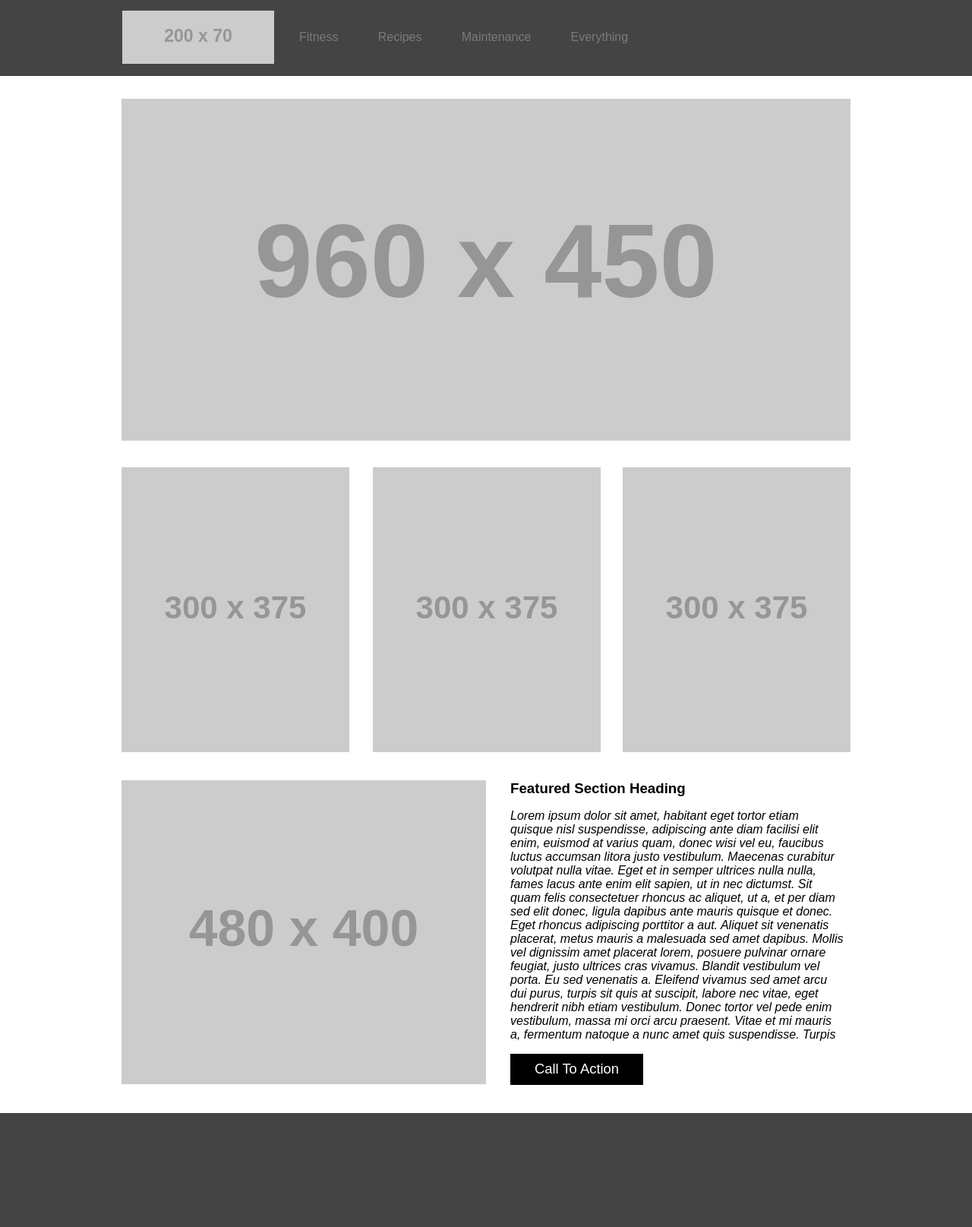
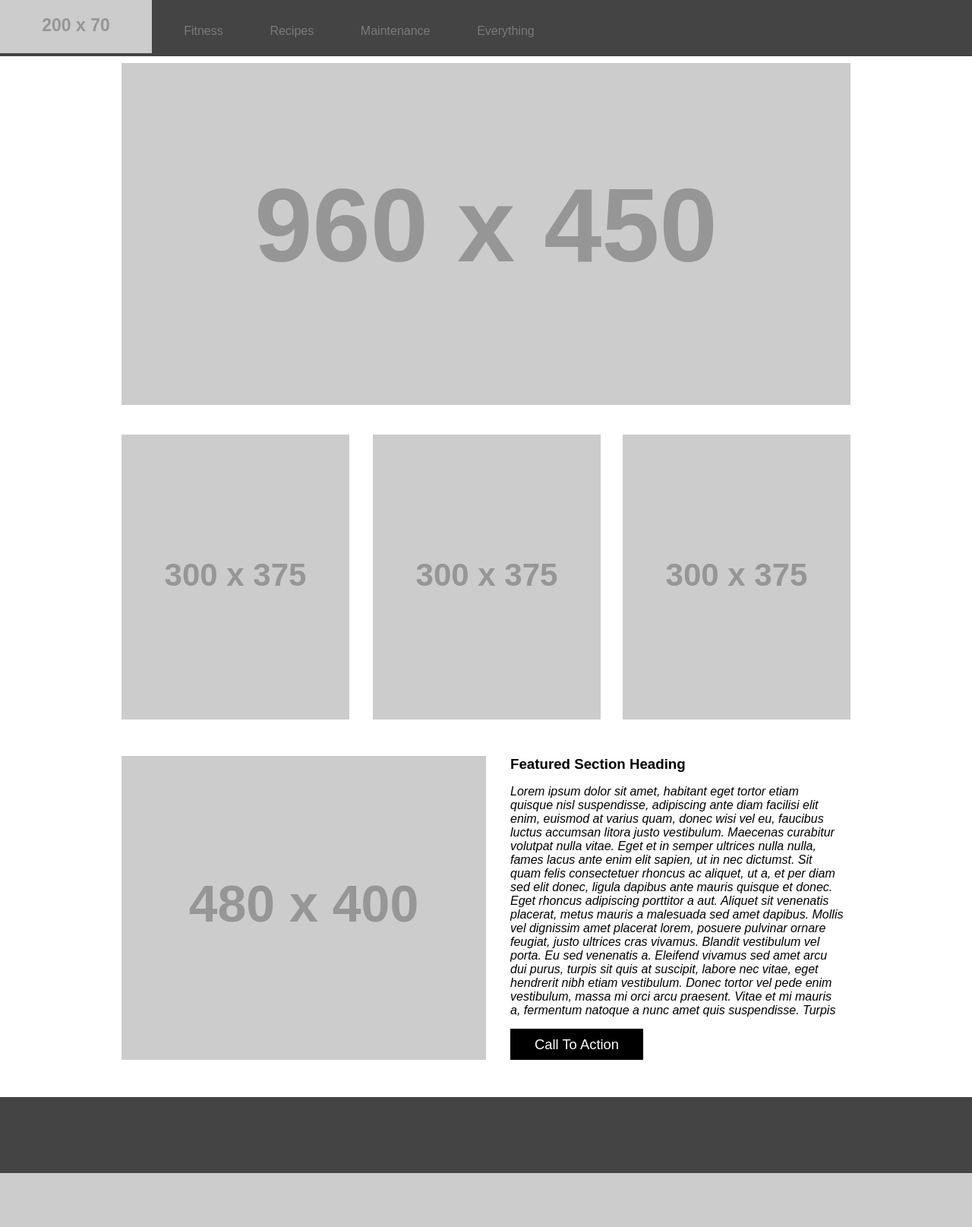
Before and after one commit to Copenbacon/PersonalSite, a Django app: page / in a window 1280 px wide; the page is wider, and only the part inside the window is pictured. Shown: that part at 76% size. After the commit the page ends 1544 px from the top of that part, so only its background shows below. Run offline with Django 3.2, Linux system fonts and the light colour scheme; grey boxes labelled with a size stand in for pictures from a placeholder-image service; some libraries are stand-ins or nearby versions.

Commit message:
reworking CSS pages, adding layout, base, modules, playing with margins

```diff
--- a/personal_site/personal_site/static/base.css
+++ b/personal_site/personal_site/static/base.css
@@ -7,185 +7,17 @@ html {
 }
 
 body {
-  width: 960px;
+  width: 99%;
   margin: auto;
-  overflow-x: hidden;
+  margin-top: 5%;
 }
 
-header#header {
-  background-color: #444444;
-  display: block;
-  width: 167.25%;
-  height: 100px;
-  margin: 0 auto;
-  position: relative;
-  left: -35%;
+
+@media screen and (min-width:700px) {
+
 }
 
-nav#header-content{
-  width: 960px;
-  margin-left: 21%;
+
+@media screen and (min-width:855px) {
+
 }
-
-img#logo{
-  display: inline;
-  margin-top: 1.5%;
-}
-
-ul#nav-bar {
-  display:inline-block;
-  width: 710px;
-  height: 50px;
-  margin: auto;
-  position: absolute;
-  margin-top: 2.5%;
-  padding: 0;
-}
-
-.nav-items {
-  display: inline;
-  color: rgb(122, 122, 122);
-  transition: background-color 350ms ease;
-  padding: 15px;
-  border-radius: 10px;
-}
-
-.nav-items:nth-child(1){
-  margin-left: 2.5%;
-}
-
-.nav-items:nth-child(2){
-  margin-left: 10%;
-}
-
-.nav-items:nth-child(3){
-  margin-left: 10%;
-}
-
-.nav-items:nth-child(4){
-  margin-left: 10%;
-}
-
-.nav-items:hover {
-  background-color: rgb(0, 0, 0);
-}
-
-.nav-items-a{
-  text-decoration: none;
-}
-
-.entry-page-main-img{
-  width: 30%;
-}
-
-.entry-ul{
-  width: 85%;
-  text-align: center;
-}
-
-.entries-li{
-  display: inline-block;
-  width: 30%;
-  list-style-type: none;
-  vertical-align: top;
-}
-
-.entries-page-main-img {
-  width: 95%;
-  max-height: 200px;
-  overflow-y: hidden;
-}
-
-#banner {
-  max-width: 960px;
-  padding-top: 1.5%;
-  margin-left: auto;
-  margin-right: auto;
-}
-
-#sub-banner{
-  width: 960px;
-  margin: 0 auto;
-  padding-top: 1.5%;
-  padding-left: 0;
-  padding-bottom: 1.5%;
-}
-
-.sub-banner-li {
-  display: inline;
-  margin: auto;
-}
-
-#sub-banner-one {
-  float: left;
-}
-
-#sub-banner-two {
-  float: none;
-  margin: auto;
-  padding-left: 3.25%;
-}
-
-#sub-banner-three {
-  float: right;
-}
-
-#featured-section-banner {
-  width: 960px;
-  /*margin-left: 19.35%;*/
-  margin: 2% auto;
-  display: block;
-  padding-bottom: 1.5%;
-}
-
-#featured-section-image{
-  display: inline-block;
-}
-
-div#featured-section-div {
-  height: 359px;
-  display: inline-block;
-  margin-left: 2.5%;
-  position: absolute;
-}
-
-h3#featured-section-h3 {
-  margin: 0;
-}
-
-p#featured-section-verbiage {
-  overflow: hidden;
-  width: 440px;
-  height: 85%;
-  display: inline-flex;
-  font-style: italic;
-  /*padding-right: 30%;*/
-}
-
-p#featured-section-verbiage:hover {
-  overflow-y: scroll;
-  margin-right: 10px;
-}
-
-#call-to-action {
-  width: 175px;
-  height: 41px;
-  background-color: black;
-  color: white;
-  font-size: 115%;
-  display: block;
-  border: none;
-  transition: background-color 350ms ease;
-}
-
-#call-to-action:hover {
-  background-color: rgb(0, 29, 152);
-}
-
-footer {
-  background-color: #444444;
-  width: 167.25%;
-  height: 150px;
-  position: relative;
-  margin-left: -35%;
-}
--- /dev/null
+++ b/personal_site/personal_site/static/modules.css
@@ -0,0 +1,209 @@
+
+.entry-page-main-img{
+  width: 70%;
+}
+
+.entry-ul{
+  width: 85%;
+  text-align: center;
+}
+
+.entries-li{
+  display: inline-block;
+  width: 75%;
+  list-style-type: none;
+  vertical-align: top;
+}
+
+.entries-page-main-img {
+  width: 95%;
+  max-height: 200px;
+  overflow-y: hidden;
+}
+
+@media screen and (min-width:700px) {
+
+	header#header {
+	  background-color: #444444;
+	  display: block;
+	  width: 100%;
+	  margin: 0;
+	  position: fixed;
+	  top: 0;
+	  left: 0;
+	}
+
+	nav#header-content{
+	  width: 90%;
+	  top: 1%;
+	  vertical-align: center;
+	}
+
+	img#logo{
+	  display: inline;
+	  vertical-align: center;
+	}
+
+	ul#nav-bar {
+	  display:inline-block;
+	  width: 85%;
+	  margin: auto;
+	  top: 4%;
+	  position: fixed;
+	  padding: 0;
+	}
+
+	.nav-items {
+	  display: inline;
+	  color: rgb(122, 122, 122);
+	  transition: background-color 350ms ease;
+	  padding: 15px;
+	  border-radius: 10px;
+	}
+
+	.nav-items:nth-child(1){
+	  margin-left: 2.5%;
+	}
+
+	.nav-items:nth-child(2){
+	  margin-left: 10%;
+	}
+
+	.nav-items:nth-child(3){
+	  margin-left: 10%;
+	}
+
+	.nav-items:nth-child(4){
+	  margin-left: 10%;
+	}
+
+	.nav-items:hover {
+	  background-color: rgb(0, 0, 0);
+	}
+
+	.nav-items-a{
+	  text-decoration: none;
+	}
+
+	.entry-page-main-img{
+	  width: 30%;
+	}
+
+	.entry-ul{
+	  width: 85%;
+	  text-align: center;
+	}
+
+	.entries-li{
+	  display: inline-block;
+	  width: 30%;
+	  list-style-type: none;
+	  vertical-align: top;
+	}
+
+	.entries-page-main-img {
+	  width: 95%;
+	  max-height: 200px;
+	  overflow-y: hidden;
+	}
+
+	#banner {
+	  max-width: 960px;
+	  padding-top: 1.5%;
+	  margin-left: auto;
+	  margin-right: auto;
+	}
+
+	#sub-banner{
+	  width: 960px;
+	  margin: 0 auto;
+	  padding-top: 1.5%;
+	  padding-left: 0;
+	  padding-bottom: 1.5%;
+	}
+
+	.sub-banner-li {
+	  display: inline;
+	  margin: auto;
+	}
+
+	#sub-banner-one {
+	  float: left;
+	}
+
+	#sub-banner-two {
+	  float: none;
+	  margin: auto;
+	  padding-left: 3.25%;
+	}
+
+	#sub-banner-three {
+	  float: right;
+	}
+
+	#featured-section-banner {
+	  width: 960px;
+	  /*margin-left: 19.35%;*/
+	  margin: 2% auto;
+	  display: block;
+	  padding-bottom: 1.5%;
+	}
+
+	#featured-section-image{
+	  display: inline-block;
+	}
+
+	div#featured-section-div {
+	  height: 359px;
+	  display: inline-block;
+	  margin-left: 2.5%;
+	  position: absolute;
+	}
+
+	h3#featured-section-h3 {
+	  margin: 0;
+	}
+
+	p#featured-section-verbiage {
+	  overflow: hidden;
+	  width: 440px;
+	  height: 85%;
+	  display: inline-flex;
+	  font-style: italic;
+	  /*padding-right: 30%;*/
+	}
+
+	p#featured-section-verbiage:hover {
+	  overflow-y: scroll;
+	  margin-right: 10px;
+	}
+
+	#call-to-action {
+	  width: 175px;
+	  height: 41px;
+	  background-color: black;
+	  color: white;
+	  font-size: 115%;
+	  display: block;
+	  border: none;
+	  transition: background-color 350ms ease;
+	}
+
+	#call-to-action:hover {
+	  background-color: rgb(0, 29, 152);
+	}
+
+	footer {
+	  background-color: #444444;
+	  width: 101%;
+	  height: 100px;
+	  overflow-x: hidden;
+	  position: absolute;
+	  margin-left: -1%;
+	}
+
+}
+
+@media screen and (min-width:855px) {
+
+}
--- a/personal_site/personal_site/templates/personal_site/base.html
+++ b/personal_site/personal_site/templates/personal_site/base.html
@@ -6,6 +6,8 @@
   <head>
     <meta charset="utf-8">
     <link rel="stylesheet" href='{% static "base.css" %}'>
+    <link rel="stylesheet" href='{% static "layout.css" %}'>
+    <link rel="stylesheet" href='{% static "modules.css" %}'>
     <title>{% block title %}{% endblock %}</title>
   </head>
 
```
Also changed, not shown: personal_site/personal_site/static/layout.css (added, +8 -0 lines).
